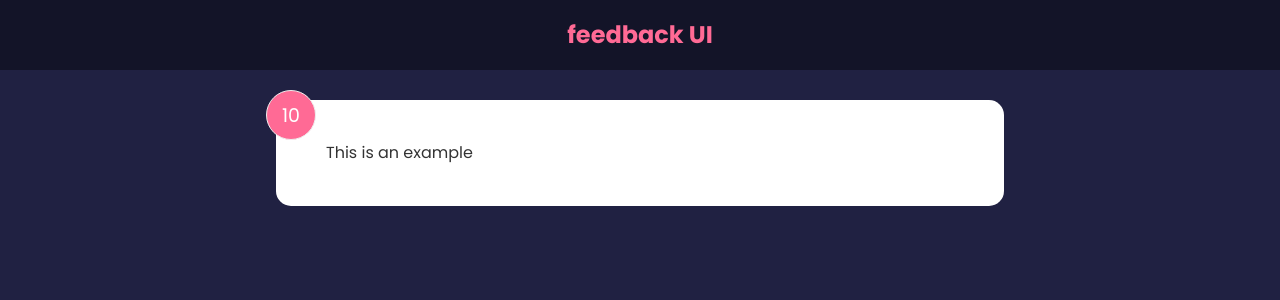
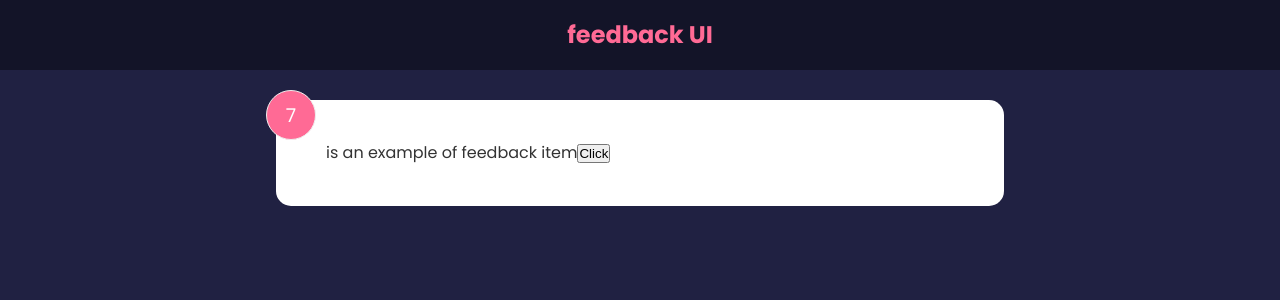
Before and after one commit to barbimt/feedback-app, a React (Create React App) app: page / in a window 1280 px wide. Shown: the top 300 px of the page. Built offline with nearby package versions, Linux system fonts and the light colour scheme.

Commit message:
setting rating

```diff
--- a/src/components/FeedbackItem.jsx
+++ b/src/components/FeedbackItem.jsx
@@ -1,11 +1,24 @@
 import React from 'react'
+import {useState} from 'react';
 
 function FeedbackItem() {
+    const [rating, setRating] = useState(7)
+    const [text, setText] = useState('is an example of feedback item')
+
+    const handleClick= () =>{
+        setRating((prev) => {
+            console.log('prevnro: ' + prev);
+            return prev + 1
+
+        })
+    }
+
   return (
     <div className='card'>
-      <div className="num-display">10</div>
+      <div className="num-display">{rating}</div>
       <div className="text-display">
-          This is an example
+        {text}
+        <button onClick={handleClick}>Click </button>
       </div>
     </div>
   )
```
